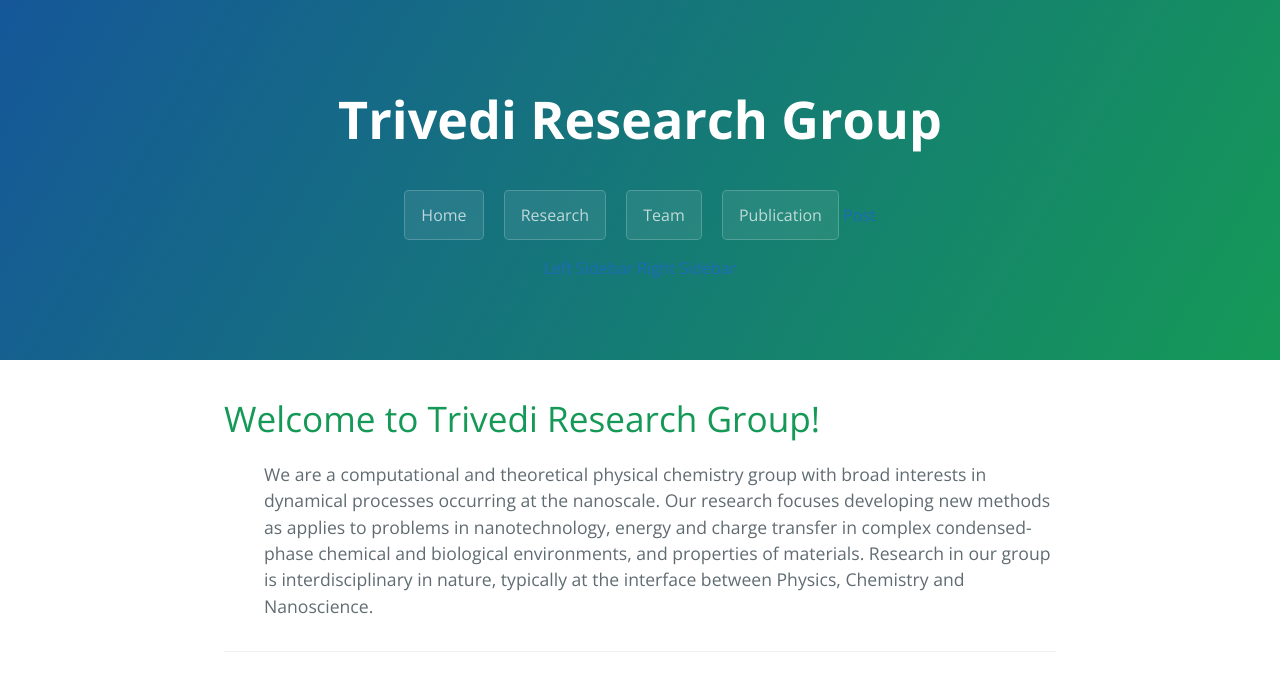
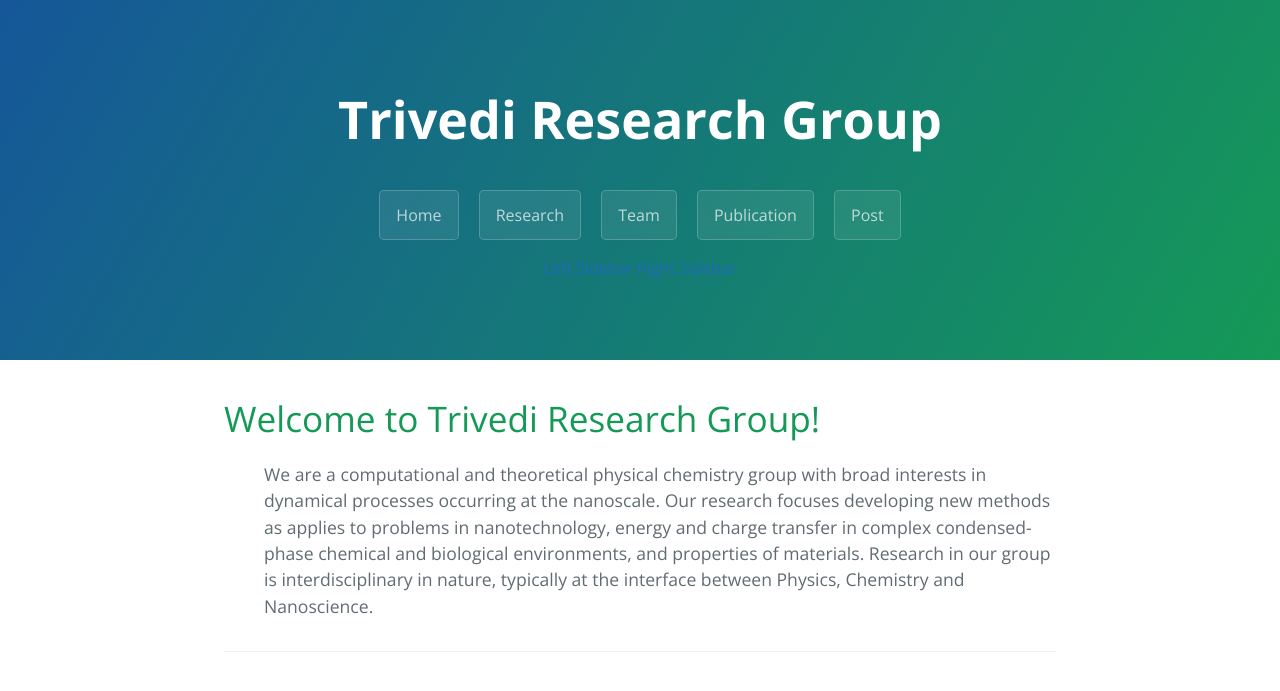
Before and after one commit to dharatrivedi/dharatrivedi.github.io, a Jekyll site: the page built from index.html, in a window 1280 px wide. Shown: the top 691 px of the page. Built offline with Jekyll 4.4.1, drawn with Linux system fonts in a browser that asks for light colours; the list of posts is cut into pages by our own code.

Commit message:
Update page-header.html

```diff
--- a/_includes/page-header.html
+++ b/_includes/page-header.html
@@ -5,7 +5,7 @@
   <a href="https://dharatrivedi.github.io/research.html" class="btn">Research</a>
   <a href="https://dharatrivedi.github.io/people.html" class="btn">Team</a>
   <a href="https://dharatrivedi.github.io/publication.html" class="btn">Publication</a>
-  <a class="nav-link dropdown-toggle" href="#" id="dropdown01" data-toggle="dropdown" aria-haspopup="true" aria-expanded="false">Post</a>
+  <a class="btn" href="#" id="dropdown01" data-toggle="dropdown" aria-haspopup="true" aria-expanded="false">Post</a>
                     <div class="dropdown-menu" aria-labelledby="dropdown01">
                     <a class="dropdown-item" href="{{ site.baseurl }}/jekyll/tutorial/2018/01/12/is-intelligence-enough.html">Left Sidebar</a>
                     <a class="dropdown-item" href="{{ site.baseurl }}/jekyll/tutorial/2018/01/12/red-riding.html">Right Sidebar</a>
```
